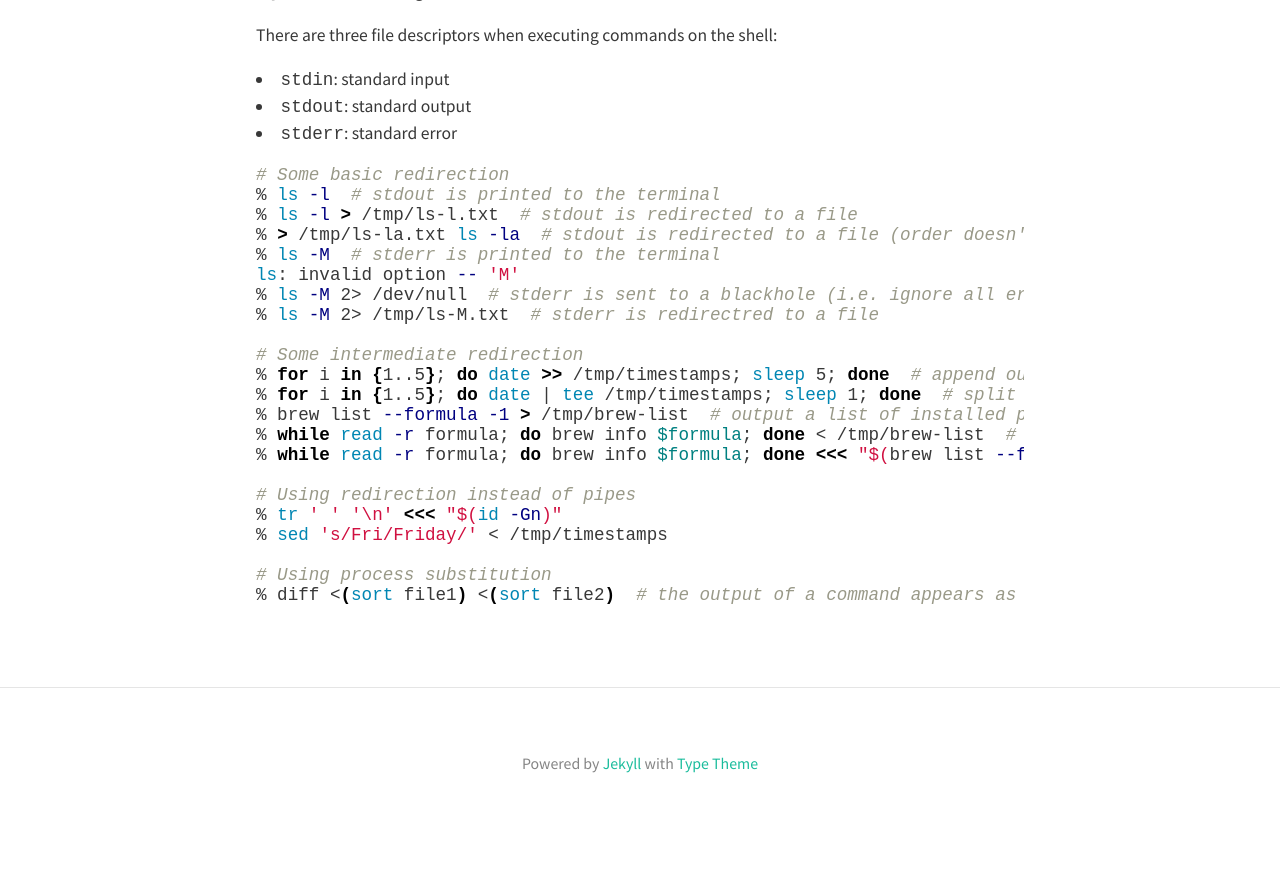
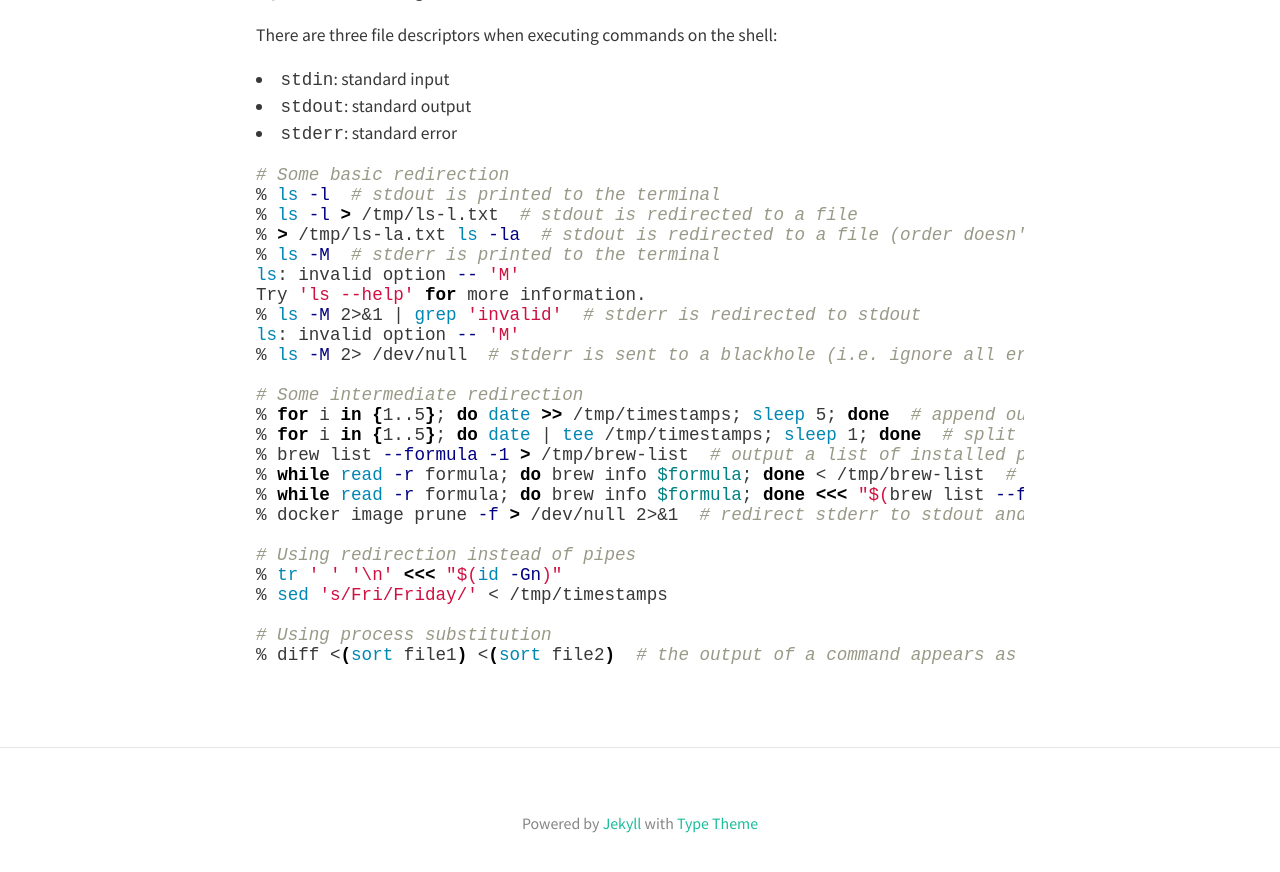
Before and after one commit to bradleyfrank/cliday, a Jekyll site: the page built from _posts/2022-10-21-cliday.md, in a window 1280 px wide and 900 px high, scrolled down 607 px. Shown: the top 872 px of the window. Built offline with Jekyll 4.4.1, drawn with Linux system fonts in a browser that asks for light colours; nearby versions of some CDN libraries; before the commit the page ends 1447 px from its top, so only the background shows below that.

Commit message:
Update cliday for Oct 21.

```diff
--- a/_posts/2022-10-21-cliday.md
+++ b/_posts/2022-10-21-cliday.md
@@ -29,8 +29,10 @@ There are three file descriptors when executing commands on the shell:
 % > /tmp/ls-la.txt ls -la  # stdout is redirected to a file (order doesn't matter)
 % ls -M  # stderr is printed to the terminal
 ls: invalid option -- 'M'
+Try 'ls --help' for more information.
+% ls -M 2>&1 | grep 'invalid'  # stderr is redirected to stdout
+ls: invalid option -- 'M'
 % ls -M 2> /dev/null  # stderr is sent to a blackhole (i.e. ignore all errors)
-% ls -M 2> /tmp/ls-M.txt  # stderr is redirectred to a file
 
 # Some intermediate redirection
 % for i in {1..5}; do date >> /tmp/timestamps; sleep 5; done  # append output to file
@@ -38,6 +40,7 @@ ls: invalid option -- 'M'
 % brew list --formula -1 > /tmp/brew-list  # output a list of installed packages
 % while read -r formula; do brew info $formula; done < /tmp/brew-list  # stdin is a file
 % while read -r formula; do brew info $formula; done <<< "$(brew list --formula -1)"  # stdin is a command
+% docker image prune -f > /dev/null 2>&1  # redirect stderr to stdout and redirect stdout to /dev/null (i.e. ignore everthing)
 
 # Using redirection instead of pipes
 % tr ' ' '\n' <<< "$(id -Gn)"
```
